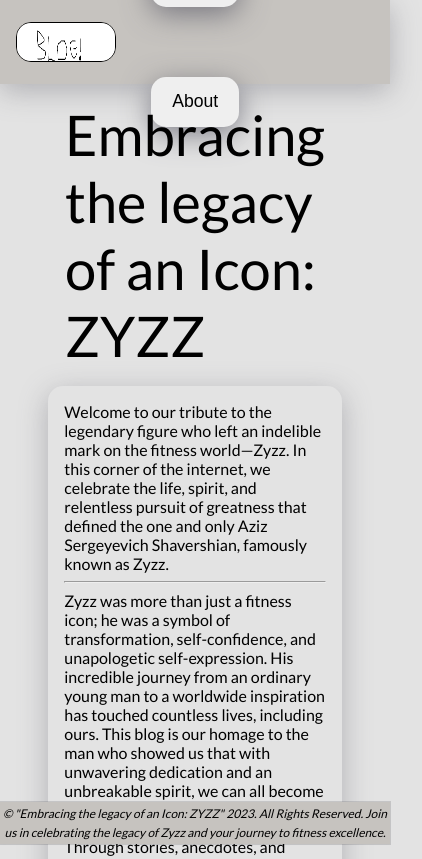
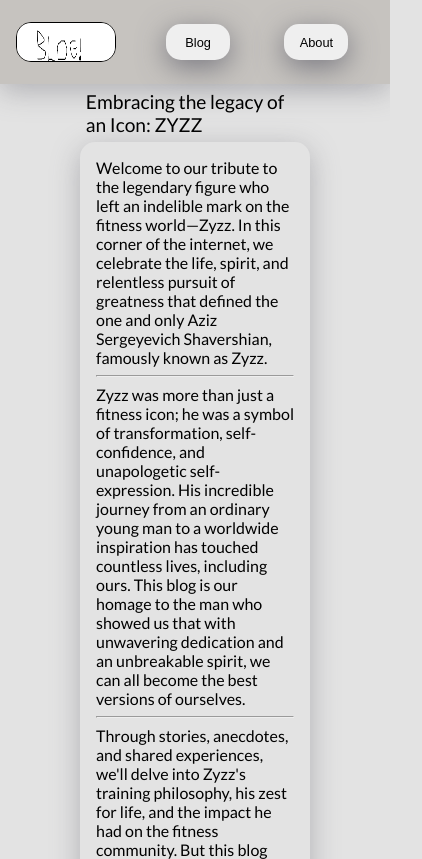
Before and after one commit to baldx/blogg, a plain HTML site: page index.html in a window 390 px wide. Shown: the top 859 px of the page, 422 px wide, since content can reach past the window. Drawn offline with Linux system fonts and the light colour scheme.

Commit message:
add media queries

```diff
--- a/style.css
+++ b/style.css
@@ -58,12 +58,13 @@ nav {
 }
 
 .intro-main {
-    height: 85vh;
+    min-height: 85vh;
     display: flex;
     flex-direction: column;
     align-items: center;
     padding-left: 5em;
     padding-right: 5em;
+    padding-bottom: 2em;
 }
 
 .buttons a button{
@@ -137,9 +138,59 @@ small {
 }
 
 footer {
+
     height: 5vh;
     background-color: var(--light-grey);
     box-shadow: rgba(0, 0, 0, 0.02) 0px 1px 3px 0px, rgba(27, 31, 35, 0.15) 0px 0px 0px 1px;
     text-align: center;
     width: 100vw;
 }
+
+@media (max-width: 1000px) {
+    .intro-main .title {
+        font-size: 2em;
+    }
+
+    .intro-container {
+        font-size: 1.3em;
+    }
+}
+
+@media (max-width: 700px) {
+    .intro-main .title {
+        font-size: 1.5em;
+    }
+
+    .intro-container {
+        font-size: 1em;
+    }
+
+    small {
+        font-size: 8px;
+    }
+
+    .buttons a button {
+        font-size: 0.8em;
+    }
+}
+
+@media (max-width: 500px) {
+    .intro-main .title {
+        font-size: 1.2em;
+    }
+
+    small {
+        font-size: 7px;
+    }
+}
+
+@media (max-width: 380px) {
+    .intro-main .title {
+        font-size: 1em;
+    }
+
+    small {
+        font-size: 5px;
+        padding: 0em;
+    }
+}
```
